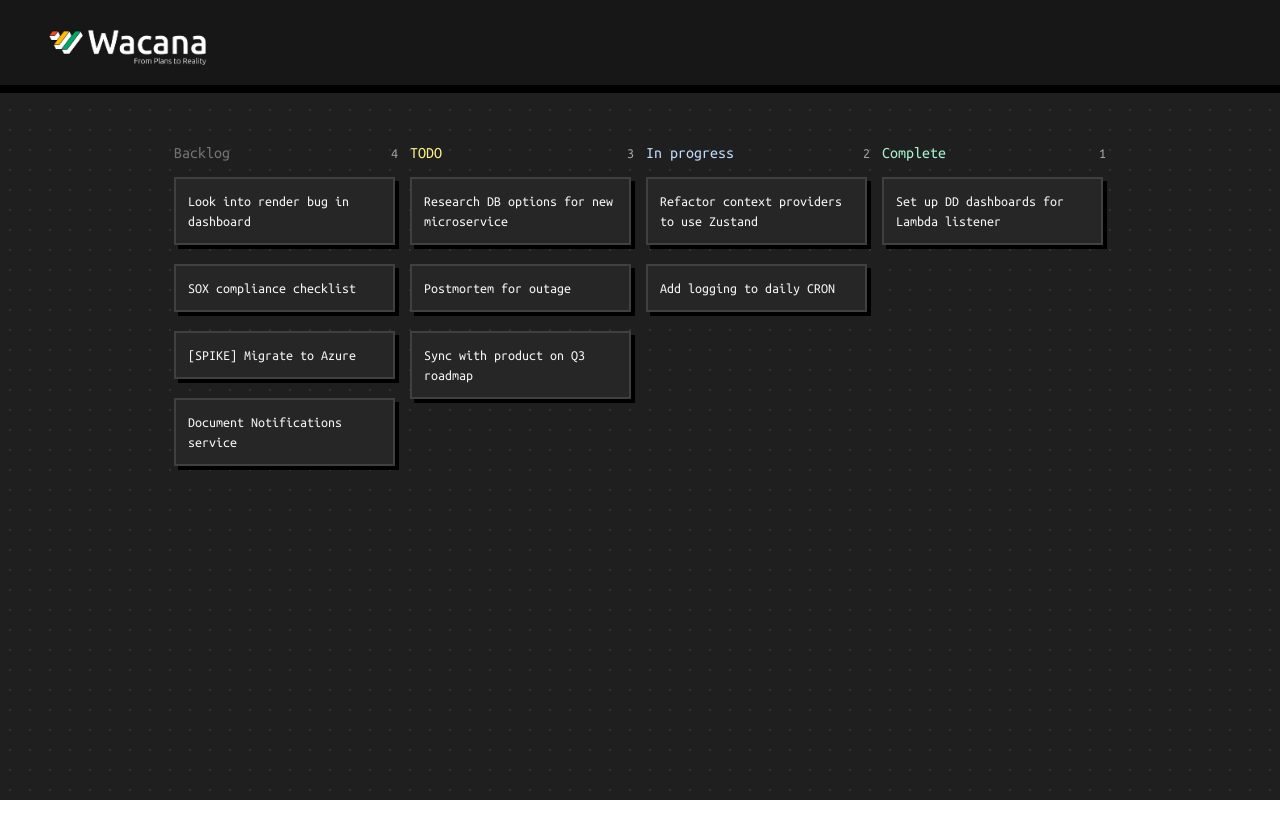
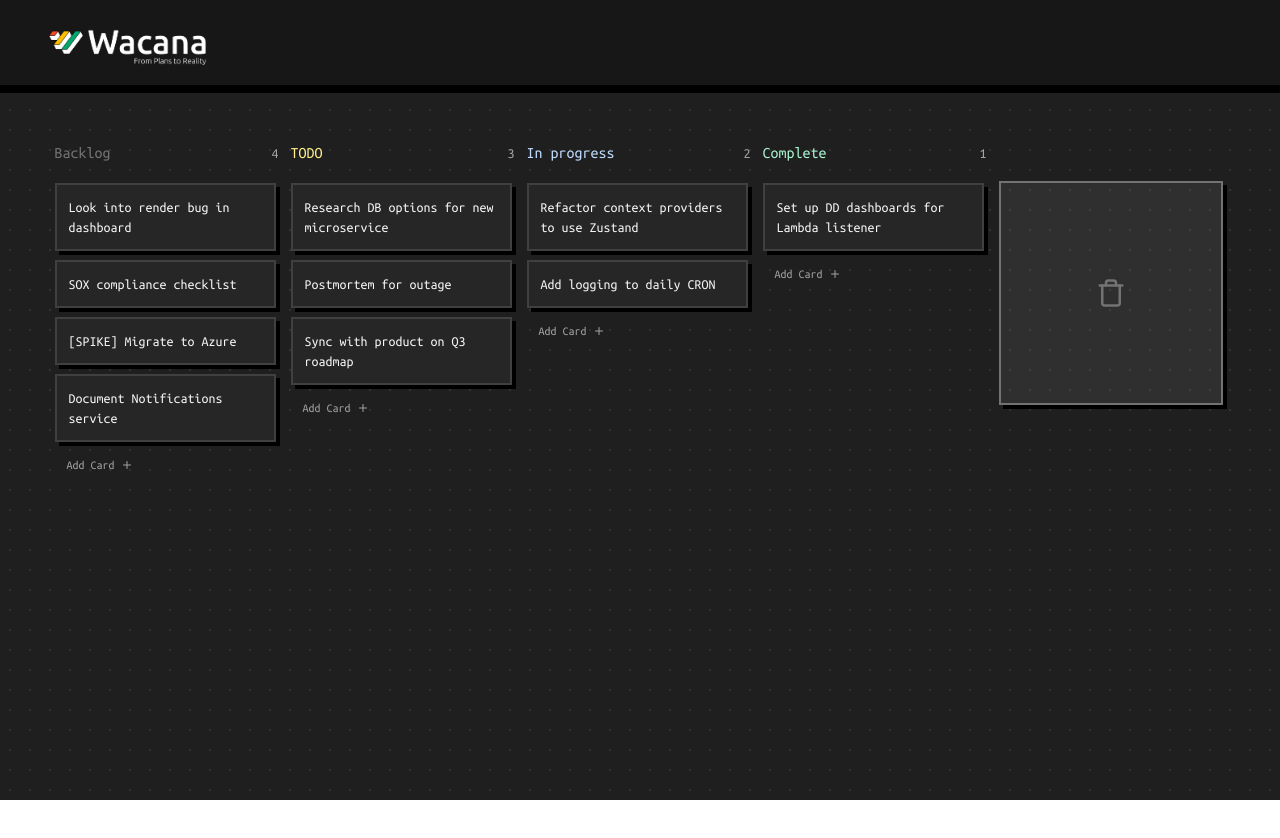
Before and after one commit to hakim-firman/Wacana-board, a React (Vite) app: page / in a window 1280 px wide. Shown: the top 838 px of the page. Built offline with nearby package versions, Linux system fonts and the light colour scheme.

Commit message:
feature:add drag event and delete card

```diff
--- a/package.json
+++ b/package.json
@@ -10,8 +10,10 @@
     "preview": "vite preview"
   },
   "dependencies": {
+    "framer-motion": "^11.11.9",
     "react": "^18.3.1",
-    "react-dom": "^18.3.1"
+    "react-dom": "^18.3.1",
+    "react-icons": "^5.3.0"
   },
   "devDependencies": {
     "@eslint/js": "^9.11.1",
--- /dev/null
+++ b/src/components/AddCard.jsx
@@ -0,0 +1,65 @@
+import React from 'react'
+import { FiPlus } from 'react-icons/fi';
+
+export const AddCard = ({column,setCards}) => {
+    const [text, setText] = React.useState('')
+    const[adding, setAdding] = React.useState(false);
+
+    const handleSubmit = (e) => {
+        e.preventDefault()
+        if(!text.trim()) return
+
+        const newCard = {
+            column,
+            title:text.trim(),
+            id:Math.random().toString(),
+        }
+        setCards(prev=>[...prev,newCard]);
+        setText('')
+        setAdding(false)
+    }
+  return (
+    <>
+        {adding?
+            <>
+            <form onSubmit={handleSubmit}>
+                <textarea
+                 onChange={(e)=>setText(e.target.value)}
+                 autoFocus
+                 placeholder='Add new Task....'
+                 className='w-full p-2 text-green-50 placeholder-green-300 text-sm  border-2 border-green-700 bg-green-800/50
+                 focus:ring-0 focus:outline-none resize-none'
+                 >
+
+
+                </textarea>
+                <div className="mt-1 5 flex item-center justify-end gap-1.5">
+
+                    <button
+                     className='px-3 py-1.5 text-xs text-neutral-400 transition-colors hover:text-neutral-50'
+                     onClick={()=>setAdding(false)}>
+                        Close
+                    </button>
+                    <button
+                    type='submit'
+                     className='flex items-center gap-1.5  px-3 py-1.5 text-xs brutalism brutalism-active transition-colors font-semibold text-neutral-950 bg-white !border-0 hover:bg-neutral-300'
+                     >
+                        <span>Add</span>
+                        <FiPlus/>
+                    </button>
+                </div>
+            </form>
+
+            </>
+        :
+            <button onClick={()=>setAdding(true)}
+            className='flex w-full items-center gap-1.5 px-3 py-1.5 text-xs text-neutral-400 transition-colors hover:text-neutral-50'
+            >
+                <span>Add Card</span>
+                <FiPlus/>
+            </button>
+
+        }
+    </>
+  )
+}
--- a/src/components/Board.jsx
+++ b/src/components/Board.jsx
@@ -1,6 +1,7 @@
 import React from 'react'
 import { Column } from './Column'
 import { DEFAULT_CARDS } from '../data/data'
+import { BurnerBarrel } from './BurnerBarrel'
 
 export const Board = () => {
     const [cards, setCards] = React.useState(DEFAULT_CARDS)
@@ -34,6 +35,7 @@ export const Board = () => {
             cards={cards}
             setCards={setCards}
         />
+        <BurnerBarrel setCards={setCards} />
     </div>
   )
 }
--- /dev/null
+++ b/src/components/BurnerBarrel.jsx
@@ -0,0 +1,29 @@
+import React from 'react'
+import { FaFire } from 'react-icons/fa'
+import { FiTrash } from 'react-icons/fi'
+
+export const BurnerBarrel = ({setCards}) => {
+    const [active, setActive] = React.useState(false)
+    const handleDragOver = (e) => {
+        e.preventDefault()
+        setActive(true)
+
+    }
+    const handleDragLeave = (e) => {
+        e.preventDefault()
+        setActive(false)
+    }
+    const handleDrop = (e) => {
+        e.preventDefault()
+        const cardId = e.dataTransfer.getData('cardId')
+        setCards(prev=>prev.filter(card=>card.id!==cardId))
+        setActive(false)
+    }
+  return (
+    <div onDrop={handleDrop} onDragOver={handleDragOver} onDragLeave={handleDragLeave} className={`mt-10 grid h-56 w-56 shrink-0 place-content-center  border brutalism border-black text-3xl
+        ${active?" !border-red-800 bg-red-800/20 text-red-500 brutalism-pressed ":"border-neutral-500 bg-neutral-500/20 text-neutral-500"}
+        `}>
+    {active?<FaFire className='animate-bounce'/>:<FiTrash/>}
+    </div>
+  )
+}
--- a/src/components/Card.jsx
+++ b/src/components/Card.jsx
@@ -1,14 +1,22 @@
 import React from 'react'
 
-export const Card = ({title, id, column}) => {
+export const Card = ({title, id, column, handleDragStart}) => {
   return (
     <>
-        <div className='cursor-grab brutalism hover:brutalism-pressed border border-neutral-700 bg-neutral-800 p-3 active:cursor-grabbing'>
+        <DropIndicator beforeId={id} column={column} />
+        <div draggable="true" onDragStart={(e)=>handleDragStart(e,{id,title,column})}
+         className='cursor-grab brutalism hover:brutalism-pressed border border-neutral-700 bg-neutral-800 p-3 active:cursor-grabbing'>
             <p className="text-sm text-neutral-100">
                 {title}
             </p>
-
         </div>
     </>
   )
 }
+
+export const DropIndicator = ({beforeId,column}) => {
+
+    return (
+        <div className="my-0.5 h-0.5 w-full bg-yellow-400 opacity-0"></div>
+    )
+}
--- a/src/components/Column.jsx
+++ b/src/components/Column.jsx
@@ -1,9 +1,17 @@
 import React from 'react'
-import { Card } from './Card';
+import { Card, DropIndicator } from './Card';
+import { AddCard } from './AddCard';
 
 export const Column = ({title, headingColor, column, cards, setCards}) => {
     const [active, setActive] = React.useState(false)
     const filteredCards = cards.filter(card => card.column === column);
+
+    const handleDragStart=(e,card)=>{
+       e.dataTransfer.setData('cardId', card.id)
+
+    }
+
+
   return (
     <div className='w-56 shrink-0'>
         <div className="mb-3 flex items-center justify-between">
@@ -14,10 +22,12 @@ export const Column = ({title, headingColor, column, cards, setCards}) => {
                 {filteredCards.length}
             </span>
         </div>
-        <div className={`h-full w-full transition-colors flex flex-col gap-4 ${active?"bg-neutral800/50":"bg-neutral-800/0"}`}>
+        <div className={`h-full w-full transition-colors flex flex-col  ${active?"bg-neutral800/50":"bg-neutral-800/0"}`}>
             {filteredCards.map((card, index) => (
-                <Card key={index} {...card} />
+                <Card key={index} {...card} handleDragStart={handleDragStart} />
             ))}
+        <DropIndicator beforeId={-1} column={column} />
+        <AddCard column={column} setCards={setCards} />
         </div>
     </div>
   )
```
Also changed, not shown: 1 other file (tests, documents, lock files or other folders).
